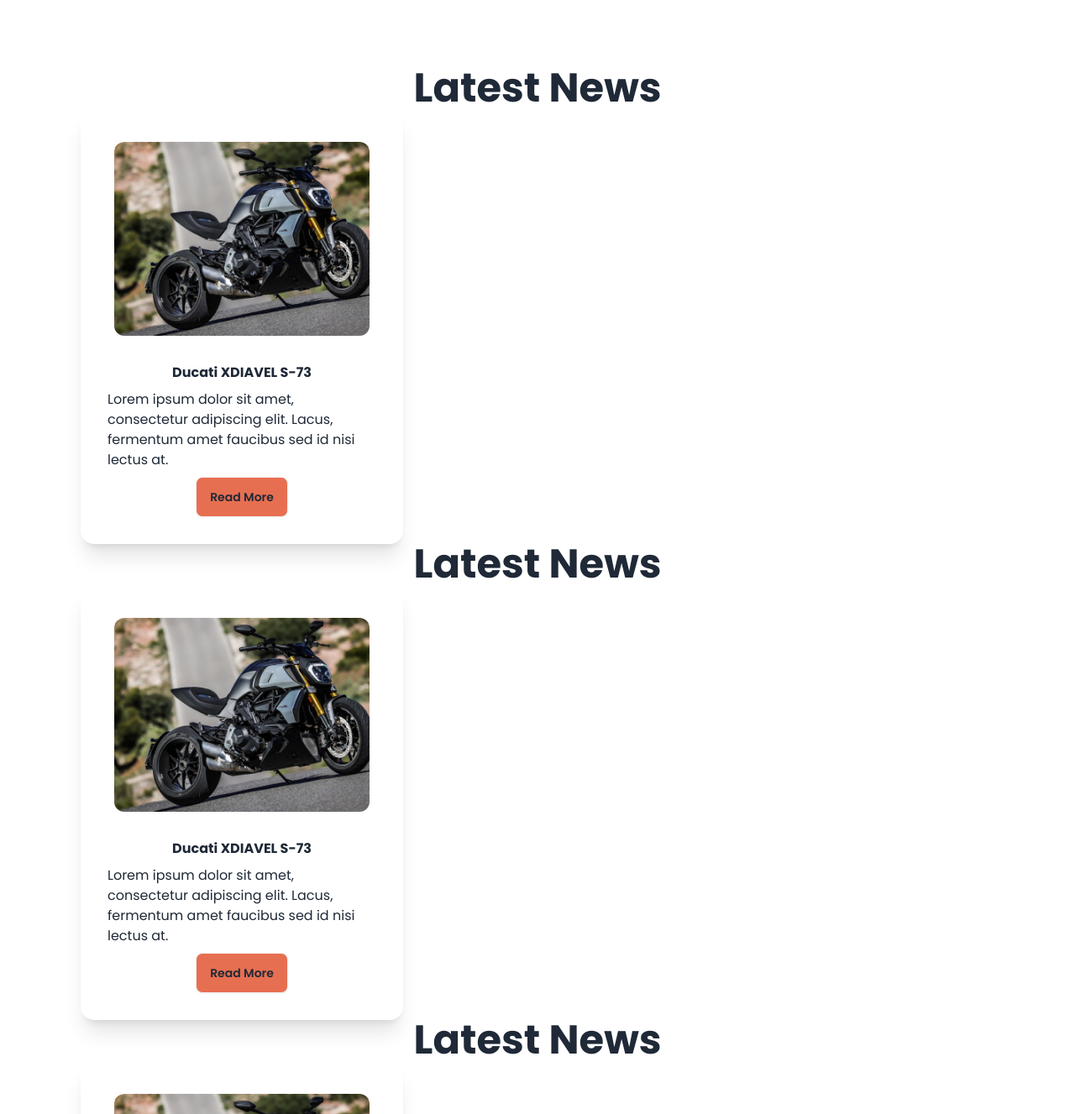
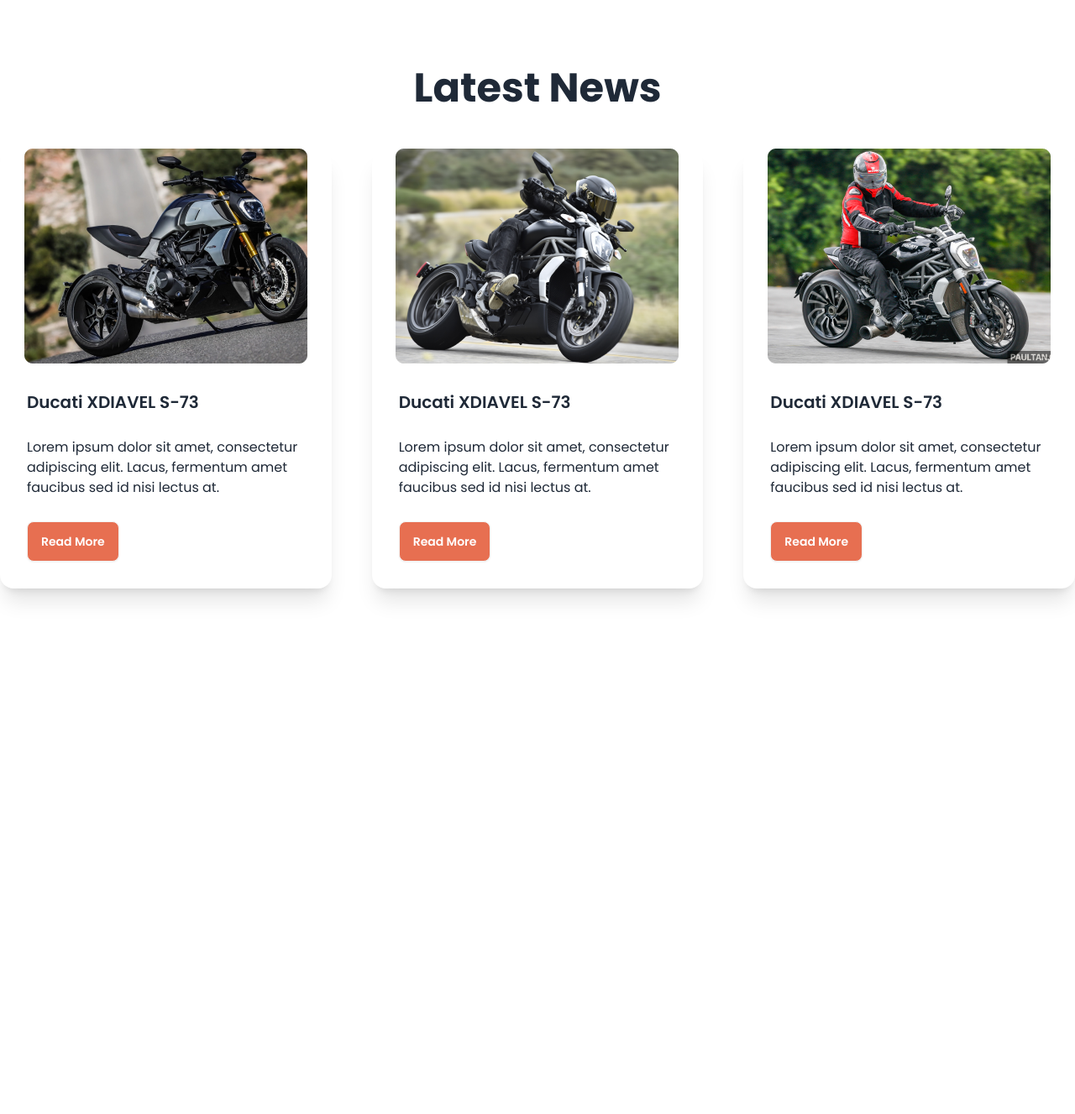
Before and after one commit to SaifuddinSagor/Biker-Zone-Website, a plain HTML site: page index.html in a window 1280 px wide. Shown: the part 1180-2507 px from the top of the page at 84% size. After the commit the page ends 1977 px from the top, so only its background shows below. Drawn offline with nearby package versions, Linux system fonts and the light colour scheme.

Commit message:
Added latest bike

```diff
--- a/index.html
+++ b/index.html
@@ -155,66 +155,58 @@
                 <img src="images/others/feature-bike.png" alt="">
             </div>
         </div>
-        <!-- Card 1 -->
-        <div class="p-24 text-left">
-            <div>
-                <div class="text-center font-bold text-5xl">
-                    <h1>Latest News</h1>
+        <!-- Latest News Section -->
+        <section class="my-24">
+            <h3 class="text-5xl font-bold text-center mb-12">Latest News</h3>
+            <div class="grid grid-cols-1 md:grid-cols-2 lg:grid-cols-3 gap-12">
+                <!-- Card 1 -->
+                <div class="card bg-base-100 shadow-xl">
+                    <figure>
+                        <img src="images/others/latest1.png" alt="Shoes" />
+                    </figure>
+                    <div class="card-body space-y-5">
+                        <h2 class="card-title">Ducati XDIAVEL S-73</h2>
+                        <p>Lorem ipsum dolor sit amet, consectetur adipiscing elit. Lacus, fermentum amet faucibus sed
+                            id nisi lectus at.</p>
+                        <div class="card-actions">
+                            <button class="btn bg-bike-primary text-white">Read More</button>
+                        </div>
+                    </div>
                 </div>
-                <div class="card bg-base-100 w-96 shadow-xl">
-                    <figure class="px-10 pt-10">
-                        <img src="images/others/latest1.png" alt="Bike" class="rounded-xl" />
+                <!-- Card 2 -->
+                <div class="card bg-base-100 shadow-xl">
+                    <figure>
+                        <img src="images/others/latest2.png" alt="Shoes" />
                     </figure>
-                    <div class="card-body items-center ">
-                        <h2 class="font-bold">Ducati XDIAVEL S-73</h2>
-                        <p class="text-left">Lorem ipsum dolor sit amet, consectetur adipiscing elit. Lacus, fermentum
-                            amet faucibus sed id nisi lectus at.</p>
+                    <div class="card-body space-y-5">
+                        <h2 class="card-title">Ducati XDIAVEL S-73</h2>
+                        <p>Lorem ipsum dolor sit amet, consectetur adipiscing elit. Lacus, fermentum amet faucibus sed
+                            id nisi lectus at.</p>
                         <div class="card-actions">
-                            <button class="btn bg-bike-primary ">Read More</button>
+                            <button class="btn bg-bike-primary text-white">Read More</button>
+                        </div>
+                    </div>
+                </div>
+                <!-- Card 3 -->
+                <div class="card bg-base-100 shadow-xl">
+                    <figure>
+                        <img src="images/others/latest3.png" alt="Shoes" />
+                    </figure>
+                    <div class="card-body space-y-5">
+                        <h2 class="card-title">Ducati XDIAVEL S-73</h2>
+                        <p>Lorem ipsum dolor sit amet, consectetur adipiscing elit. Lacus, fermentum amet faucibus sed
+                            id nisi lectus at.</p>
+                        <div class="card-actions">
+                            <button class="btn bg-bike-primary text-white">Read More</button>
                         </div>
                     </div>
                 </div>
             </div>
-            <!-- Card 2 -->
-            <div>
-                <div class="text-center font-bold text-5xl">
-                    <h1>Latest News</h1>
-                </div>
-                <div class="card bg-base-100 w-96 shadow-xl">
-                    <figure class="px-10 pt-10">
-                        <img src="images/others/latest1.png" alt="Bike" class="rounded-xl" />
-                    </figure>
-                    <div class="card-body items-center ">
-                        <h2 class="font-bold">Ducati XDIAVEL S-73</h2>
-                        <p class="text-left">Lorem ipsum dolor sit amet, consectetur adipiscing elit. Lacus, fermentum
-                            amet faucibus sed id nisi lectus at.</p>
-                        <div class="card-actions">
-                            <button class="btn bg-bike-primary ">Read More</button>
-                        </div>
-                    </div>
-                </div>
-            </div>
-            <!-- Card 3 -->
-            <div>
-                <div class="text-center font-bold text-5xl">
-                    <h1>Latest News</h1>
-                </div>
-                <div class="card bg-base-100 w-96 shadow-xl">
-                    <figure class="px-10 pt-10">
-                        <img src="images/others/latest1.png" alt="Bike" class="rounded-xl" />
-                    </figure>
-                    <div class="card-body items-center ">
-                        <h2 class="font-bold">Ducati XDIAVEL S-73</h2>
-                        <p class="text-left">Lorem ipsum dolor sit amet, consectetur adipiscing elit. Lacus, fermentum
-                            amet faucibus sed id nisi lectus at.</p>
-                        <div class="card-actions">
-                            <button class="btn bg-bike-primary ">Read More</button>
-                        </div>
-                    </div>
-                </div>
-            </div>
-        </div>
+
+        </section>
         <!-- End card Section -->
+
+        <!-- Section 4 -->
 
     </main>
 
```
